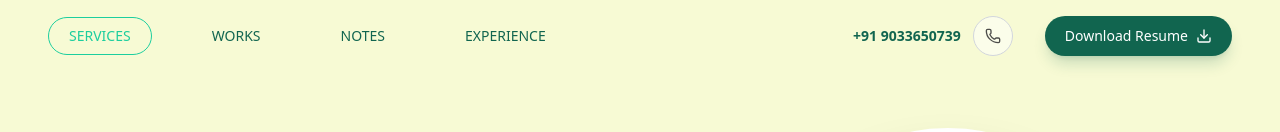
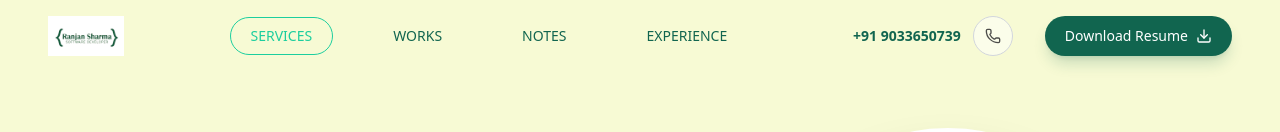
Before and after one commit to ranjansharma1412/ranjan-portfollio, a React (Vite) app: page / in a window 1280 px wide. Shown: the top 132 px of the page. Built offline with nearby package versions, Linux system fonts and the light colour scheme; grey boxes are pictures that could not be loaded.

Commit message:
Updated header logo

```diff
--- a/index.html
+++ b/index.html
@@ -1,17 +1,17 @@
 <!doctype html>
 <html lang="en">
+
 <head>
   <meta charset="UTF-8" />
-    <link rel="icon" type="image/svg+xml" href="/vite.svg" />
-    <link
-      rel="stylesheet"
-      href="https://cdn.jsdelivr.net/gh/devicons/devicon@latest/devicon.min.css"
-    />
+  <link rel="icon" type="image/png" href="/app_logo.png" />
+  <link rel="stylesheet" href="https://cdn.jsdelivr.net/gh/devicons/devicon@latest/devicon.min.css" />
   <meta name="viewport" content="width=device-width, initial-scale=1.0" />
   <title>ranjan-portfollio</title>
 </head>
+
 <body>
   <div id="root"></div>
   <script type="module" src="/src/main.tsx"></script>
 </body>
+
 </html>
--- a/src/components/layout/Header.tsx
+++ b/src/components/layout/Header.tsx
@@ -3,6 +3,7 @@ import { Phone, Menu, X, Download } from 'lucide-react';
 import { useState } from 'react';
 import { PersonalDetails } from '../../constants/constants';
 import { handleResumeDownload } from '../../utils/helperFunctions';
+import appLogo from '../../assets/images/app_logo.png';
 
 const scrollToSection = (sectionId: string) => {
   const element = document.getElementById(sectionId.toLowerCase());
@@ -62,6 +63,11 @@ const Header = () => {
       `}
     >
       <div className="max-w-7xl mx-auto flex justify-between items-center">
+        {/* Logo - Desktop */}
+        <div className="hidden lg:block">
+          <img src={appLogo} alt="Logo" className="h-10" />
+        </div>
+
         {/* Navigation - Desktop */}
         <nav className="hidden lg:flex items-center gap-10 text-sm">
           {navItems.map((item) => (
@@ -140,13 +146,11 @@ const Header = () => {
                   <div className="flex items-center gap-3">
                     <div className="relative">
                       <img
-                        src={PersonalDetails.profilImage}
-                        alt={PersonalDetails.name}
-                        className="w-10 h-10 rounded-full object-cover border-2 border-white shadow-sm"
+                        src={appLogo}
+                        alt="Logo"
+                        className="h-10"
                       />
-                      <div className="absolute inset-0 rounded-full ring-2 ring-[#1cce9e]/20" />
                     </div>
-                    <span className="font-bold text-lg text-[#11654f] tracking-tight">{PersonalDetails.name}</span>
                   </div>
                   <button
                     onClick={() => setIsMenuOpen(false)}
```
Also changed, not shown: public/app_logo.png (added), src/assets/images/app_logo.png (added). Lines whose indentation alone changed are shown as unchanged.
